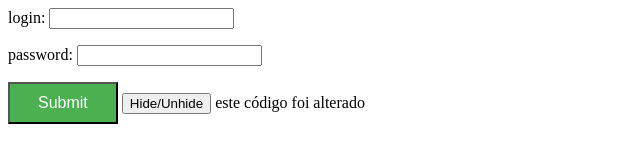
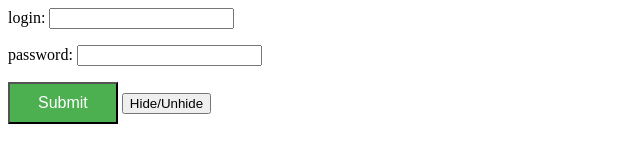
Before and after one commit to luisthume/ulp_bebetronic, a plain HTML site: page index.html in a window 1280 px wide. Shown: the whole page, without its empty margins (0-640 px from the left). Drawn offline with Linux system fonts and the light colour scheme.

Commit message:
Update index.html

```diff
--- a/index.html
+++ b/index.html
@@ -57,5 +57,4 @@
         }
 
     </script>
-	este código foi alterado
 </html>
```
